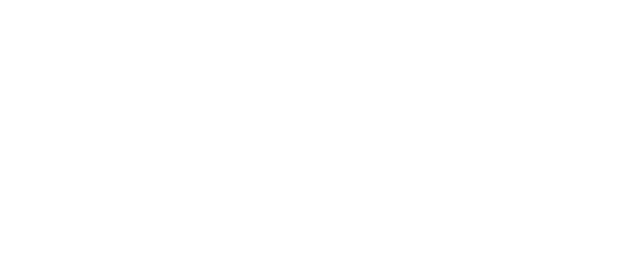
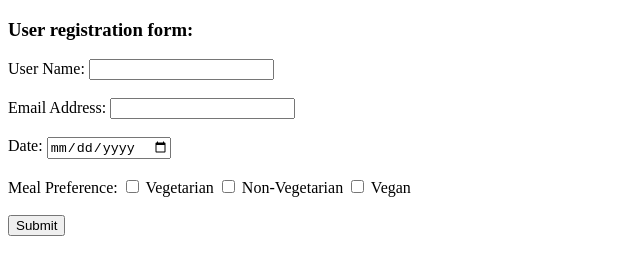
Before and after one commit to Praneetbandi1/Simple-Event-Registration-Portal-Challenge, a plain HTML site: page index.html in a window 1280 px wide. Shown: the whole page, without its empty margins (0-640 px from the left). Drawn offline with Linux system fonts and the light colour scheme.

Commit message:
Create registration form with inputs and display area.

```diff
--- a/index.html
+++ b/index.html
@@ -1,9 +1,28 @@
 <!DOCTYPE html>
 <html lang="en">
+
+
 <head>
     <title>Event Registration Form</title>
+    <script src="script.js"></script>
 </head>
+
 <body>
+    <h3> User registration form:</h3>
+    <form id="userRegistrationForm">
 
+    <label for="userName">User Name:</label>
+    <input type="text" name="userName" id="userName" required><br><br>
+    <label for="emailAddress">Email Address:</label>
+    <input type="email" name="emailAddress" id="emailAddress" required><br><br>
+    <label for="date"> Date:</label>
+    <input type="date" name="date" id="date" required><br><br>
+    <label> Meal Preference:</label>
+    <input type="checkbox" name="veg" id="veg" value="veg"> <label >Vegetarian</label>
+    <input type="checkbox" name="nonVeg" id="nonVeg" value="nonVeg"> <label >Non-Vegetarian </label>
+    <input type="checkbox" name="vegan" id="vegan" value="vegan"> <label >Vegan </label><br><br>
+    <input type="submit" value="Submit">
+    </form><br>
+    <div id="userRegistrationSubmission"></div>
 </body>
 </html>
```
